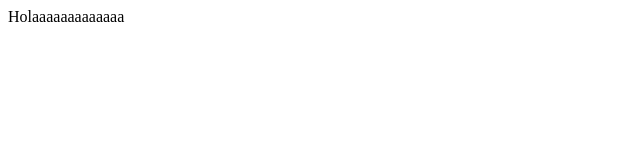
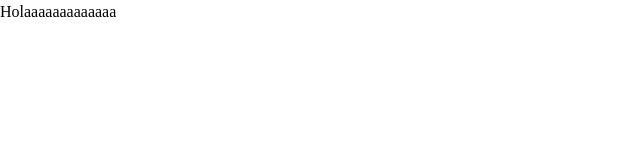
Before and after one commit to gustavoylc/nft-preview-card-component, a React app: page / in a window 1280 px wide. Shown: the top 160 px of the page, without its empty margins (0-640 px from the left). Built offline with nearby package versions, Linux system fonts and the light colour scheme.

Commit message:
chore: css reset

```diff
--- a/src/styles/_global.scss
+++ b/src/styles/_global.scss
@@ -0,0 +1,28 @@
+*,
+*::before,
+*::after {
+	box-sizing: border-box;
+	margin: 0;
+}
+
+body {
+	min-height: 100vh;
+	line-height: 1.5;
+}
+
+/* Make images easier to work with */
+img,
+picture {
+	max-width: 100%;
+	display: block;
+}
+
+/* Remove list styles on ul, ol elements with a list role, which suggests default styling will be removed */
+ul[role="list"],
+ol[role="list"] {
+	list-style: none;
+}
+
+p, h1, h2, h3, h4, h5, h6 {
+  overflow-wrap: break-word;
+}
```
